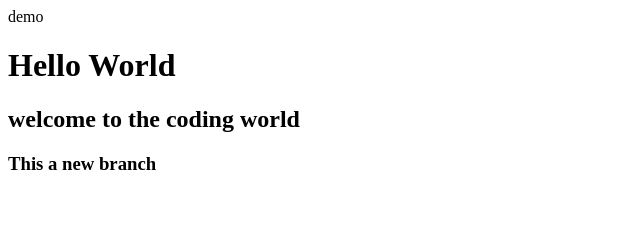
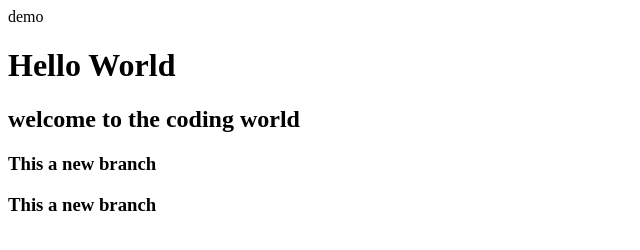
Before and after one commit to jeevanaarockiyam21/git, a plain HTML site: page index.html in a window 1280 px wide. Shown: the whole page, without its empty margins (0-640 px from the left). Drawn offline with Linux system fonts and the light colour scheme.

Commit message:
new one commit

```diff
--- a/index.html
+++ b/index.html
@@ -7,5 +7,6 @@
         <h1>Hello World</h1>
         <h2>welcome to the coding world</h2>
         <h3>This a new branch</h3>
+        <h3>This a new branch</h3>
     </body>
 </html>
```
